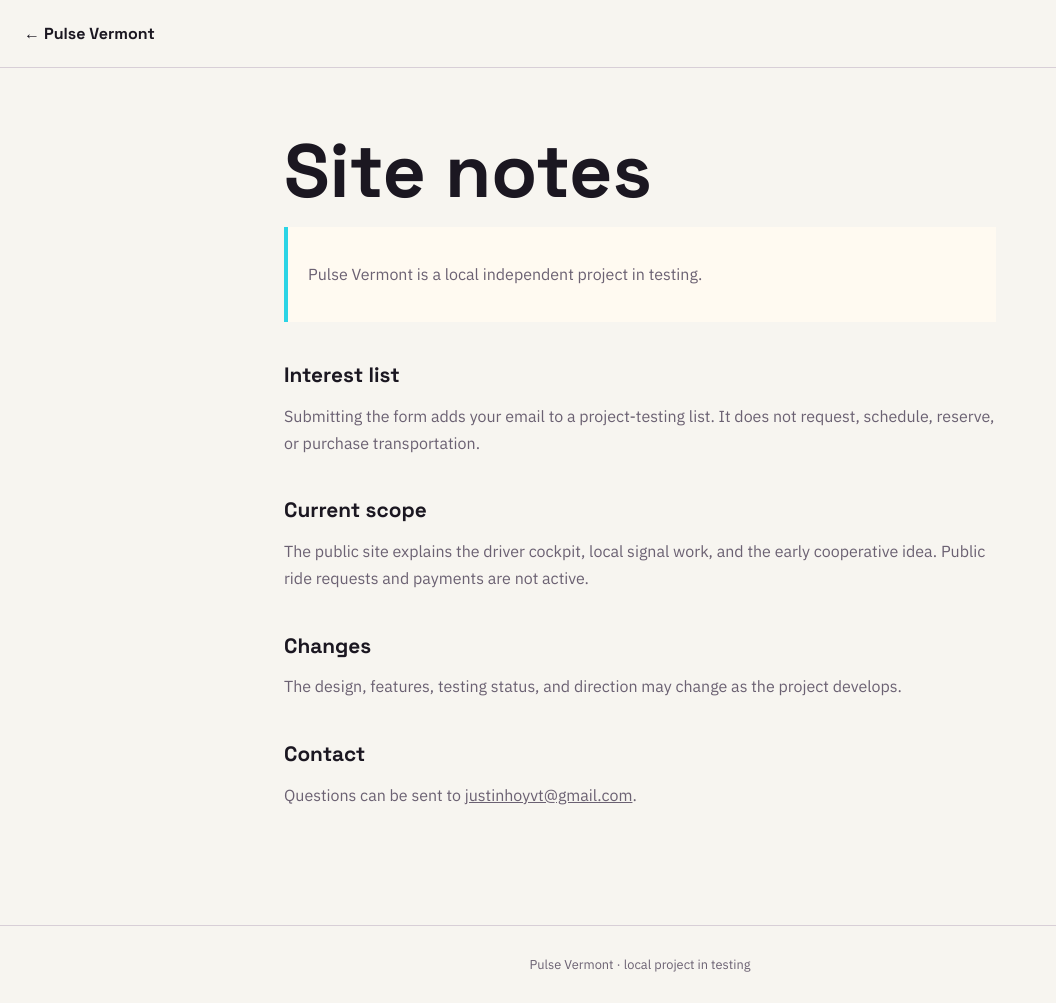
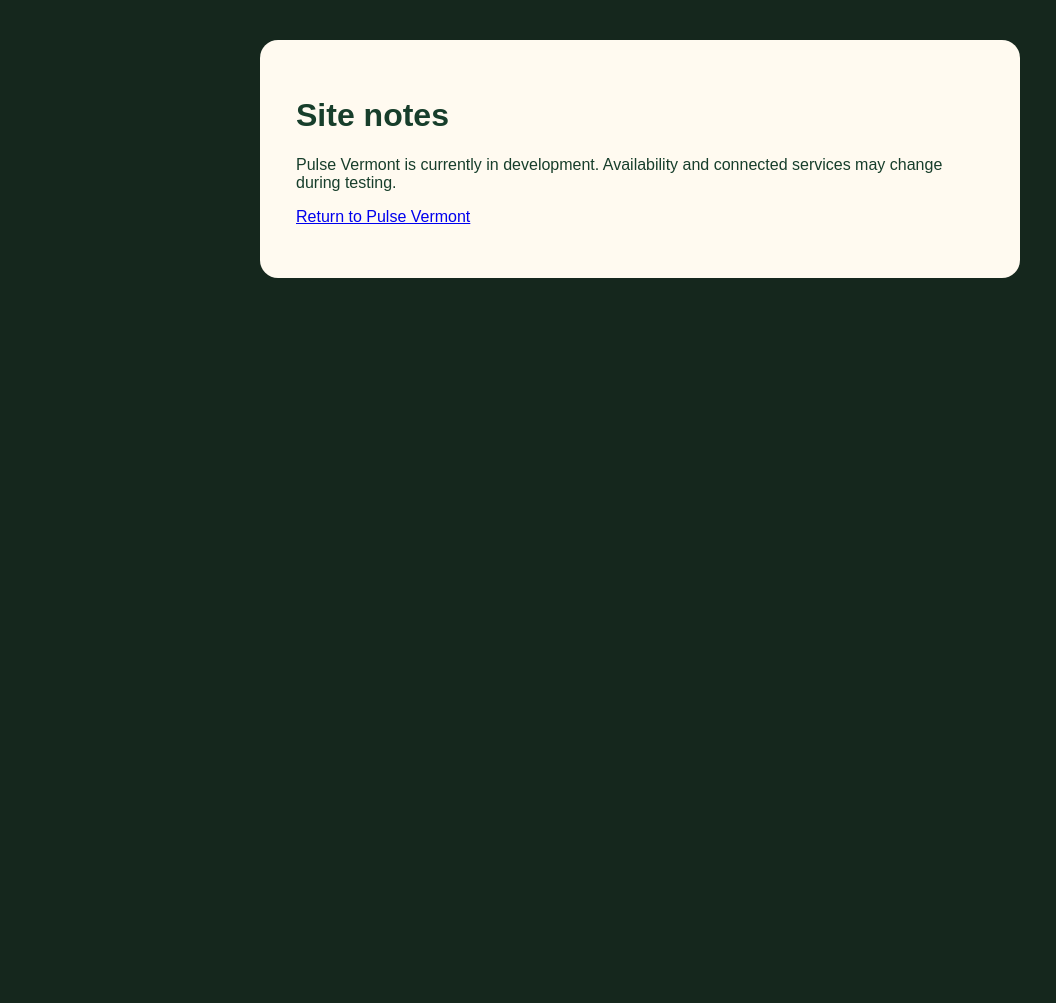
Before and after one commit to justinhoyvt-ship-it/hoy-driver-os, a plain HTML site: page terms.html in a window 1280 px wide. Shown: the whole page, without its empty margins (0-1056 px from the left). After the commit the page ends 800 px from the top, so only its background shows below. Drawn offline with Linux system fonts and the light colour scheme.

Commit message:
Pulse Builder: PULSE-032 replace terms.html

```diff
--- a/terms.html
+++ b/terms.html
@@ -1,28 +1 @@
-<!DOCTYPE html>
-<html lang="en">
-<head>
-  <meta charset="UTF-8"><meta name="viewport" content="width=device-width,initial-scale=1">
-  <meta name="theme-color" content="#241335"><title>Site notes — Pulse Vermont</title>
-  <link href="https://fonts.googleapis.com/css2?family=IBM+Plex+Sans:wght@400;500;600&family=Space+Grotesk:wght@600;700&display=swap" rel="stylesheet">
-  <style>
-    :root{--bg:#F7F5F0;--surface:#FFFAF1;--ink:#1B1721;--muted:#6B6172;--line:#D8CFD7;--accent:#2BD4E5;--display:'Space Grotesk',sans-serif;--body:'IBM Plex Sans',sans-serif}
-    *{box-sizing:border-box}body{margin:0;background:var(--bg);color:var(--ink);font-family:var(--body);line-height:1.7}
-    a{color:inherit}nav{padding:20px 24px;border-bottom:1px solid var(--line)}nav a{font-family:var(--display);font-weight:700;text-decoration:none}
-    main{max-width:760px;margin:auto;padding:62px 24px 100px}h1,h2{font-family:var(--display);line-height:1.1}h1{font-size:clamp(2.5rem,7vw,4.7rem);margin:0 0 14px}
-    h2{font-size:1.3rem;margin:42px 0 10px}p{color:var(--muted)}.note{padding:18px 20px;background:var(--surface);border-left:4px solid var(--accent)}
-    footer{padding:28px;text-align:center;border-top:1px solid var(--line);color:var(--muted);font-size:.8rem}
-  </style>
-</head>
-<body>
-  <nav><a href="index.html">← Pulse Vermont</a></nav>
-  <main>
-    <h1>Site notes</h1>
-    <div class="note"><p>Pulse Vermont is a local independent project in testing.</p></div>
-    <h2>Interest list</h2><p>Submitting the form adds your email to a project-testing list. It does not request, schedule, reserve, or purchase transportation.</p>
-    <h2>Current scope</h2><p>The public site explains the driver cockpit, local signal work, and the early cooperative idea. Public ride requests and payments are not active.</p>
-    <h2>Changes</h2><p>The design, features, testing status, and direction may change as the project develops.</p>
-    <h2>Contact</h2><p>Questions can be sent to <a href="mailto:justinhoyvt@gmail.com">justinhoyvt@gmail.com</a>.</p>
-  </main>
-  <footer>Pulse Vermont · local project in testing</footer>
-</body>
-</html>
+<!doctype html><html lang="en"><head><meta charset="utf-8"><meta name="viewport" content="width=device-width,initial-scale=1"><title>Pulse Vermont — Site Notes</title><link rel="stylesheet" href="assets/site.css"></head><body><main style="max-width:760px;margin:40px auto;background:#fffaf0;padding:36px;border-radius:18px;color:#173e2b"><h1>Site notes</h1><p>Pulse Vermont is currently in development. Availability and connected services may change during testing.</p><p><a href="index.html">Return to Pulse Vermont</a></p></main></body></html>
```
